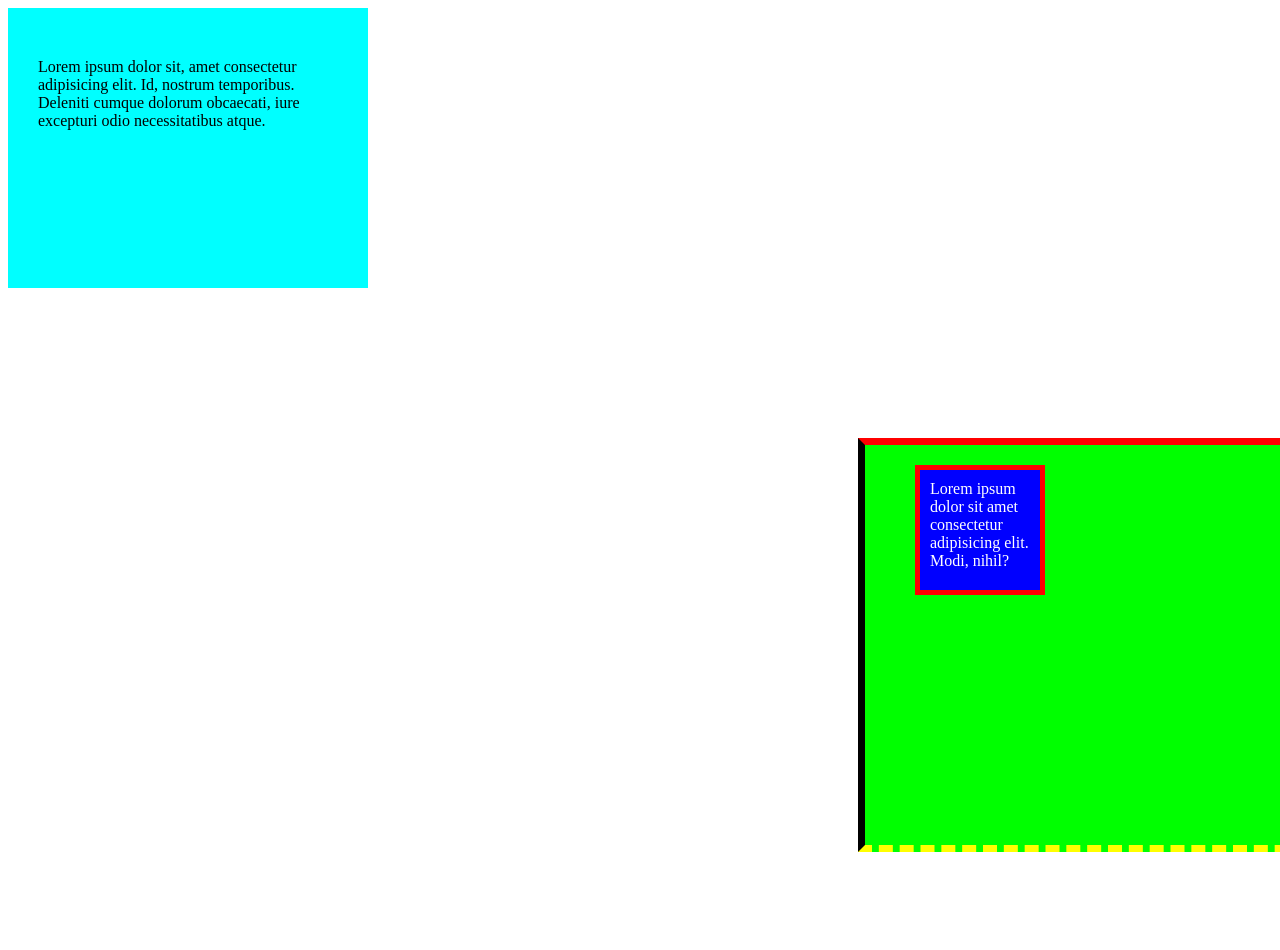
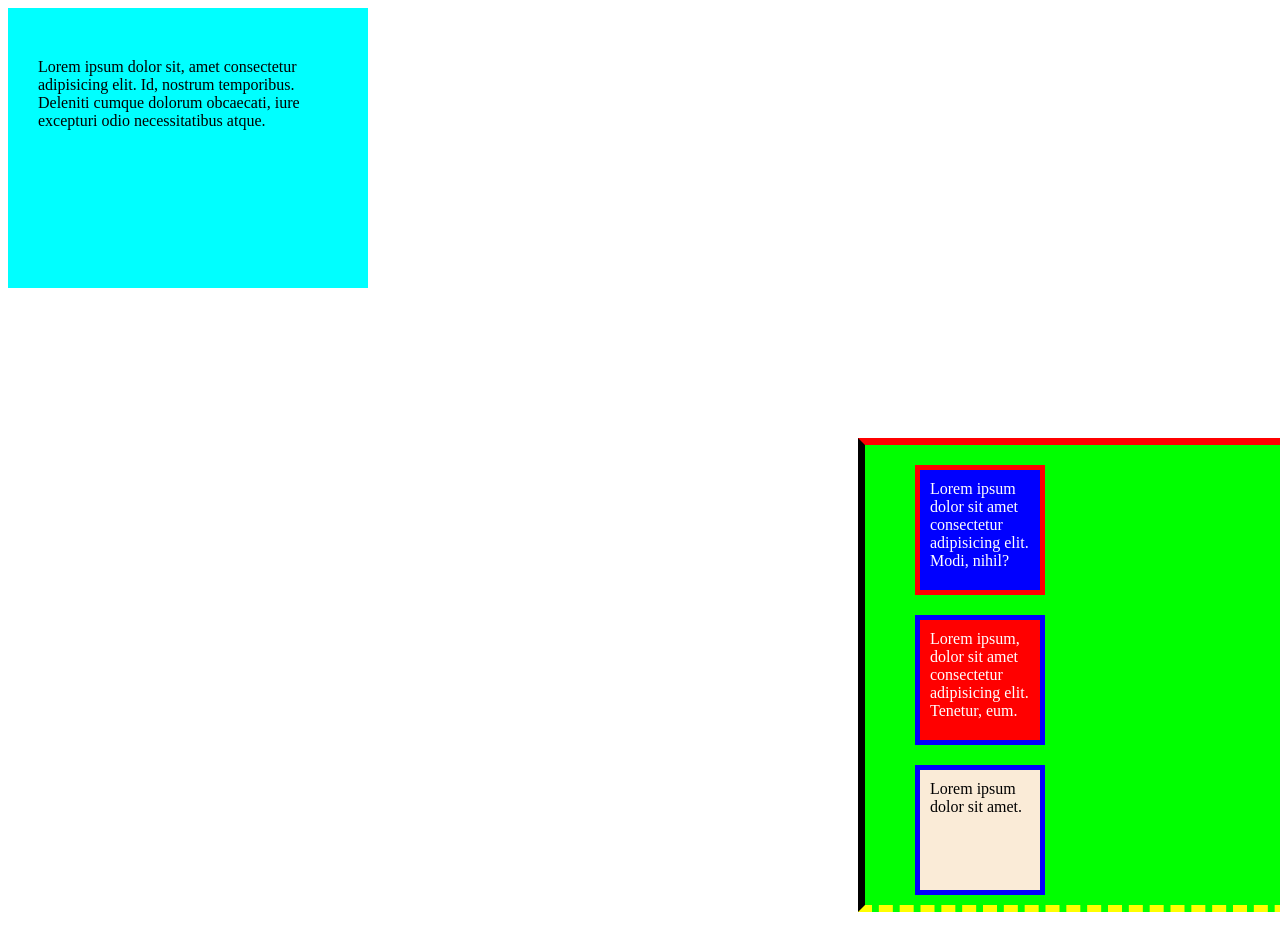
Before and after one commit to SH-rifat/HW-saturday, a plain HTML site: page index.html in a window 1280 px wide. Shown: the top 950 px of the page. Drawn offline with Linux system fonts and the light colour scheme.

Commit message:
class set-2 & class set-3 added and some error fixed

```diff
--- a/index.html
+++ b/index.html
@@ -10,8 +10,8 @@
 
         <div class="test-1">
             <div class="set-1">Lorem ipsum dolor sit amet consectetur adipisicing elit. Modi, nihil?</div>
-            <div class="set-2"></div>
-            <div class="set-3"></div>
+            <div class="set-2">Lorem ipsum, dolor sit amet consectetur adipisicing elit. Tenetur, eum.</div>
+            <div class="set-3">Lorem ipsum dolor sit amet.</div>
         </div>
 
     </body>
--- a/style.css
+++ b/style.css
@@ -13,6 +13,7 @@
     border-right: 7px dotted blue;
     border-bottom: 7px dashed yellow;
     border-left: 7px solid black;
+    padding-bottom: 60px;
 }
 .set-1{
     background-color: blue;
@@ -23,3 +24,20 @@
     border: 5px solid red;
     padding: 10px;
 }
+.set-2{
+    background-color: red;
+    height: 100px;
+    width: 100px;
+    color: white;
+    margin: 20px 50px;
+    border: 5px solid blue;
+    padding: 10px;
+}
+.set-3{
+    background-color: antiquewhite;
+    height: 100px;
+    width: 100px;
+    margin: 20px 50px;
+    border: 5px solid blue;
+    padding: 10px;
+}
```
